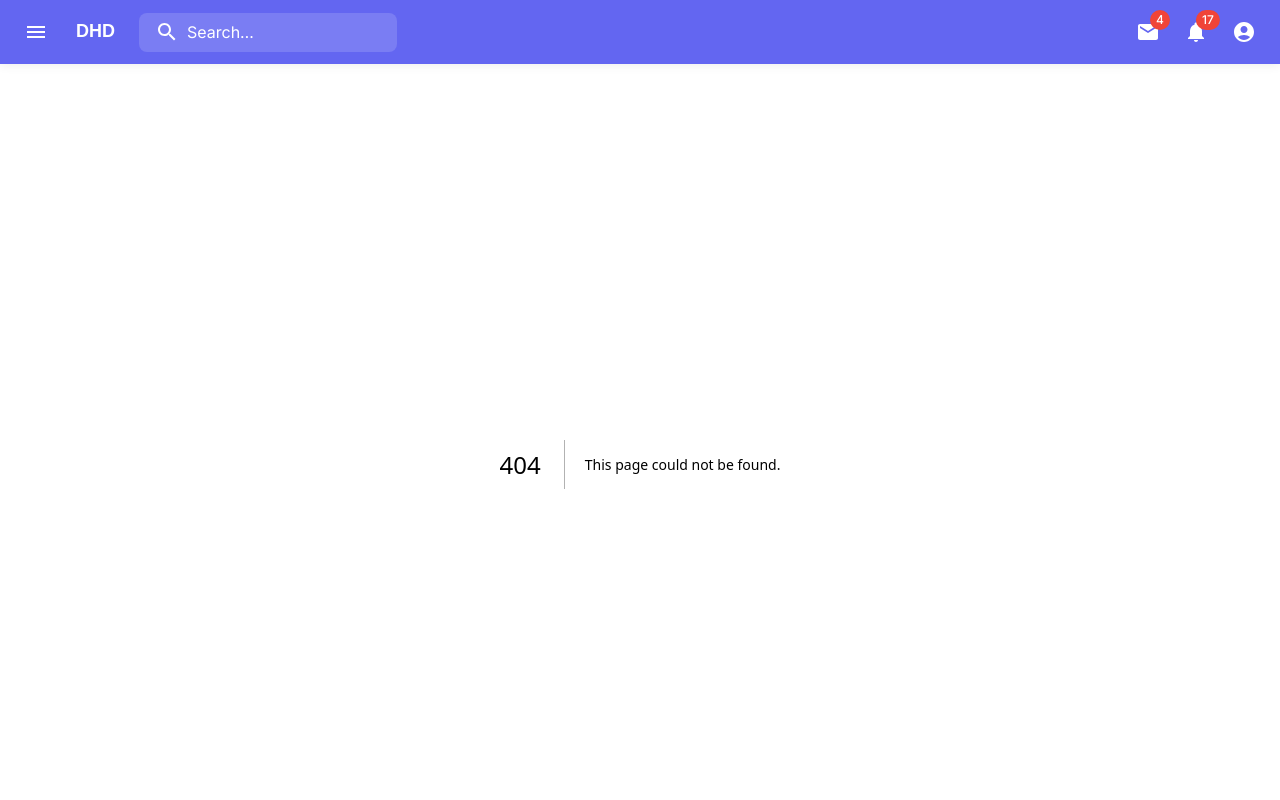
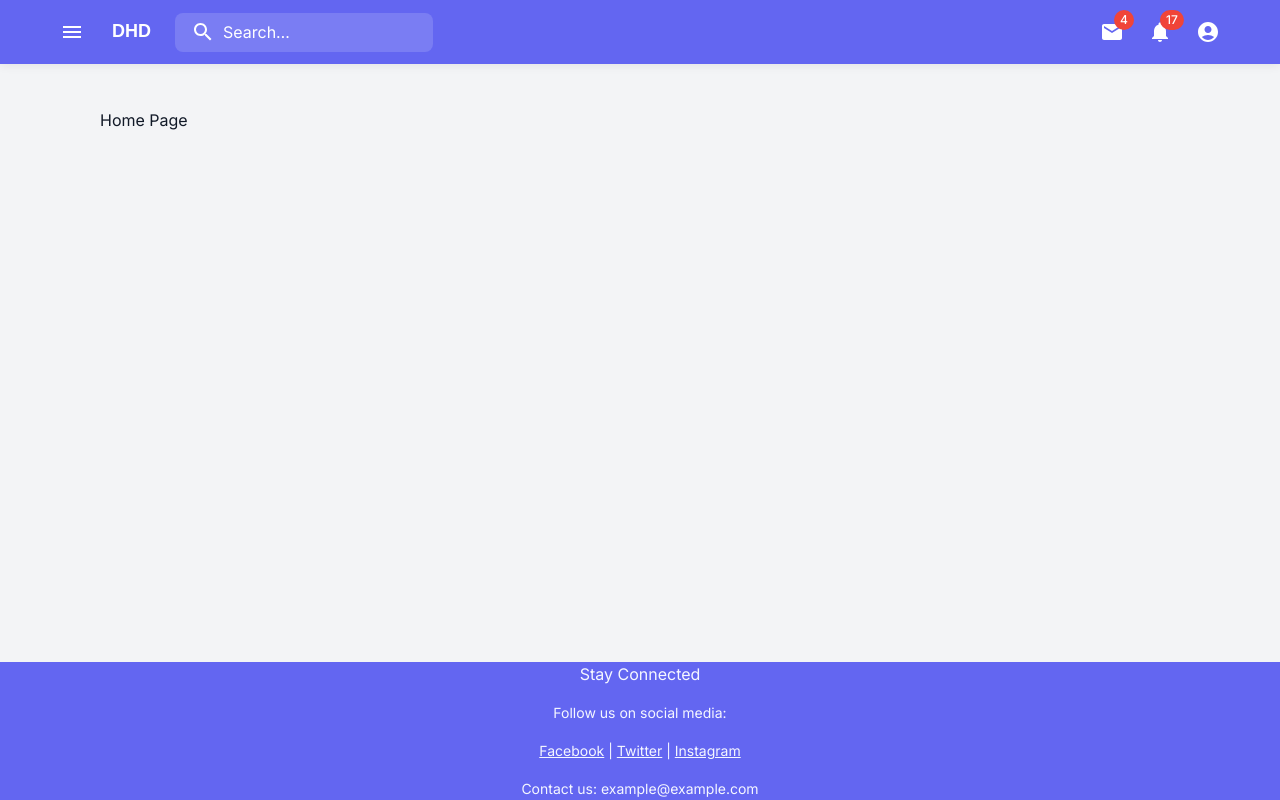
Before and after one commit to haiduongfc2001/booking-customer, a Next.js app: page /about in a window 1280 px wide. Before the commit this address had no page. Shown: the top 800 px of the page. Built offline with nearby package versions, Linux system fonts and the light colour scheme.

Commit message:
dhd-003: add goong key & metadata

```diff
--- /dev/null
+++ b/next.config.js
@@ -0,0 +1,6 @@
+module.exports = {
+  env: {
+    GOONG_API_KEY: process.env.GOONG_API_KEY,
+    GOONG_MAP_KEY: process.env.GOONG_MAP_KEY,
+  },
+};
--- a/package.json
+++ b/package.json
@@ -12,6 +12,8 @@
     "@emotion/react": "^11.11.4",
     "@emotion/server": "^11.11.0",
     "@emotion/styled": "^11.11.0",
+    "@goongmaps/goong-js": "^1.0.9",
+    "@goongmaps/goong-sdk": "^1.0.7",
     "@heroicons/react": "2.0.18",
     "@mui/icons-material": "^5.15.14",
     "@mui/material": "^5.15.14",
--- /dev/null
+++ b/src/app/about/page.tsx
@@ -0,0 +1,21 @@
+import { Typography } from "@mui/material";
+import { Metadata } from "next";
+import Head from "next/head";
+
+export const metadata: Metadata = {
+  title: "DHD",
+  description: "The official Next.js Course Dashboard, built with App Router.",
+  metadataBase: new URL("https://next-learn-dashboard.vercel.sh"),
+};
+
+export default function Home() {
+  return (
+    <>
+      <Head>
+        <title>My page title</title>
+        <meta property="og:title" content="My page title" key="title" />
+      </Head>
+      <Typography>Home Page</Typography>
+    </>
+  );
+}
--- a/src/app/layout.tsx
+++ b/src/app/layout.tsx
@@ -1,4 +1,3 @@
-import type { Metadata } from "next";
 import { Inter } from "next/font/google";
 import "./globals.css";
 import { ThemeProvider } from "@mui/material/styles";
@@ -6,12 +5,15 @@ import CssBaseline from "@mui/material/CssBaseline";
 import { theme } from "@/theme/theme";
 import Header from "@/components/app.header";
 import Footer from "@/components/app.footer";
+import { Container } from "@mui/material";
+import { Metadata } from "next";
 
 const inter = Inter({ subsets: ["latin"] });
 
 export const metadata: Metadata = {
-  title: "Booking",
-  description: "Generated by create next app",
+  title: "DHD | Booking",
+  description: "The official Next.js Course Dashboard, built with App Router.",
+  metadataBase: new URL("https://next-learn-dashboard.vercel.sh"),
 };
 
 export default function RootLayout({
@@ -25,7 +27,9 @@ export default function RootLayout({
         <CssBaseline />
         <body className={inter.className}>
           <Header />
-          {children}
+          <Container sx={{ px: "60px !important", py: "40px !important" }}>
+            {children}
+          </Container>
           <Footer />
         </body>
       </ThemeProvider>
--- a/src/components/app.footer.tsx
+++ b/src/components/app.footer.tsx
@@ -11,7 +11,7 @@ const Footer: React.FC = () => {
         marginTop: "auto",
       }}
     >
-      <Container maxWidth="md">
+      <Container maxWidth="lg" sx={{ px: "60px !important" }}>
         <Grid container spacing={2} justifyContent="center" alignItems="center">
           <Grid item xs={12}>
             <Typography variant="body1" align="center" color="primary.lightest">
--- a/src/components/app.header.tsx
+++ b/src/components/app.header.tsx
@@ -159,7 +159,7 @@ export default function Header() {
   return (
     <Box sx={{ flexGrow: 1, maxHeight: "68px" }}>
       <AppBar position="static">
-        <Toolbar>
+        <Toolbar sx={{ px: "60px !important" }}>
           <IconButton
             size="large"
             edge="start"
```
Also changed, not shown: src/app/page.tsx (+13 -2 lines), src/components/map/map.tsx (added, +53 -0 lines), 1 other file (tests, documents, lock files or other folders).
